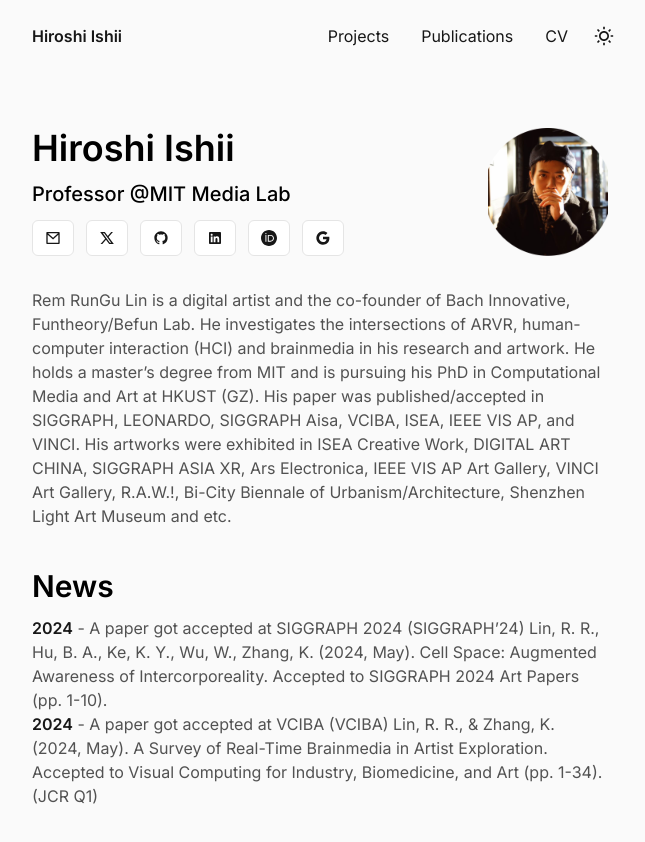
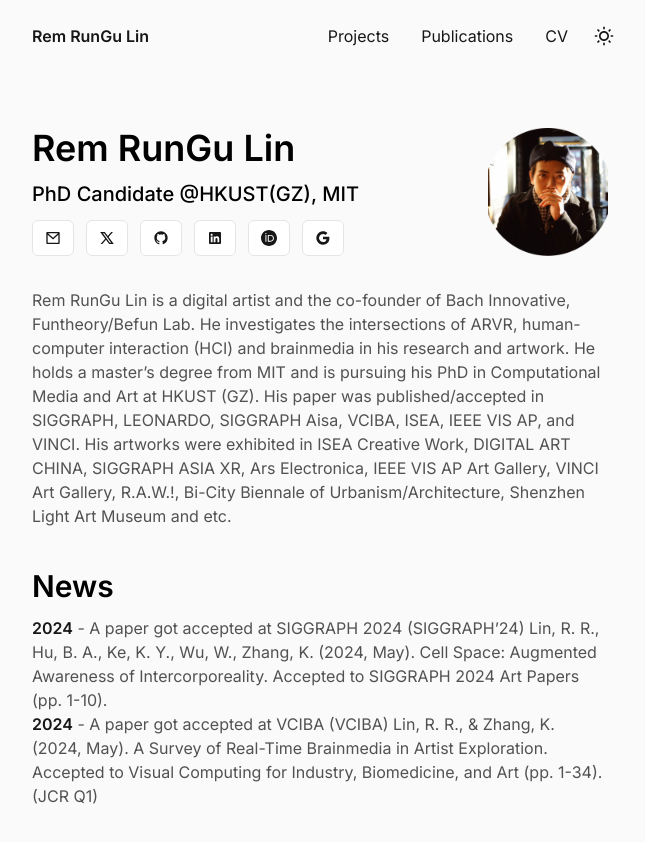
Before and after one commit to RemRungu/academicPage, a Next.js app: page / in a window 1280 px wide. Shown: the top 842 px of the page, without its empty margins (320-965 px from the left). Built offline with nearby package versions, Linux system fonts and the light colour scheme.

Commit message:
update website.config

```diff
--- a/website.config.js
+++ b/website.config.js
@@ -1,33 +1,33 @@
 export const personalInfo = {
-  name: 'Hiroshi Ishii',
+  name: 'Rem RunGu Lin',
   profilePicture: '/profile.jpg', //optional
-  role: 'Professor',
-  university: 'MIT Media Lab',
-  universityWebsite: 'https://www.zju.edu.cn/',
+  role: 'PhD Candidate',
+  university: 'HKUST(GZ), MIT',
+  universityWebsite: 'https://cma.hkust-gz.edu.cn/',
   socialMedia: [
-    { name: 'Email', url: 'https://linkedin.com' },
-    { name: 'Twitter', url: 'https://twitter.com/anxndsgn' },
+    { name: 'Email', url: 'linrungu1224@gmail.com' },
+    { name: 'Twitter', url: 'tbd' },
     {
       name: 'GitHub',
-      url: 'https://github.com/anxndsgn/academic-homepage-template',
+      url: 'tbd',
     },
-    { name: 'LinkedIn', url: 'https://linkedin.com' },
-    { name: 'ORCID', url: 'https://orcid' },
-    { name: 'Google Scholar', url: 'https://scholar.google.com' },
+    { name: 'LinkedIn', url: 'tbd' },
+    { name: 'ORCID', url: 'https://orcid.org/my-orcid?orcid=0000-0003-1931-7609' },
+    { name: 'Google Scholar', url: 'https://scholar.google.com/citations?user=4EjnMJMAAAAJ&hl=en&oi=ao' },
   ],
 };
 
 export const websiteInfo = {
   title: personalInfo.name,
-  description: 'HCI researcher',
+  description: 'Digital Artist & Researcher',
   // teaserImage: "/teaser.jpg",
 };
 
 export const navigations = [
   { name: 'Projects', route: '/projects' },
   { name: 'Publications', route: '/publications' },
-  // { name: "News", route: "/news" },
-  // { name: 'About', route: '/about' },
+  //{ name: "Exhibitions", route: "/exhibitions" },
+  //{ name: 'Performances', route: '/performances' },
   { name: 'CV', route: '/cv.pdf' },
 ];
 
```
